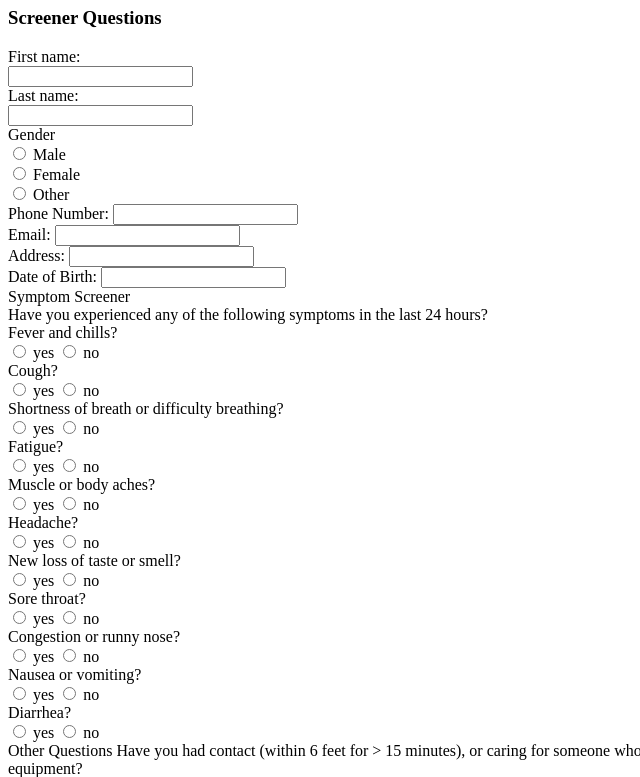
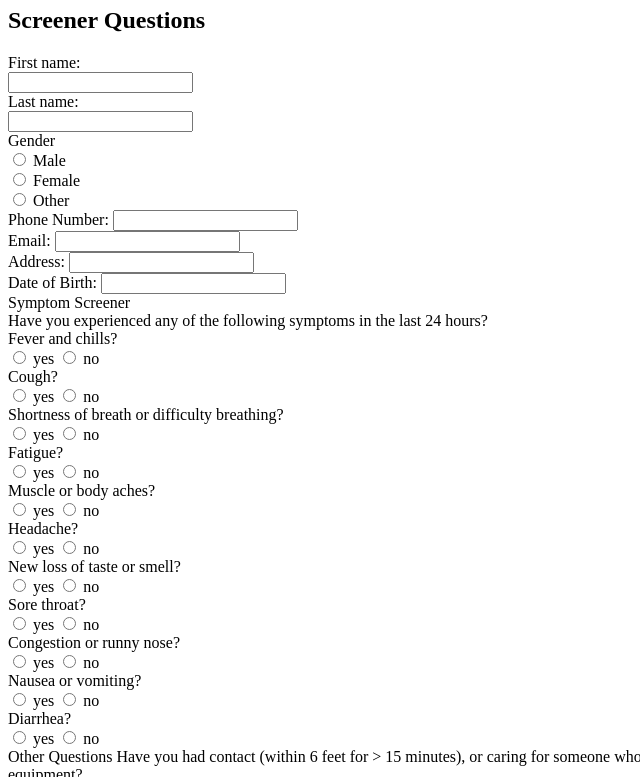
Before and after one commit to isaiahhaley0/webapp_spring2021_covid_center, a plain HTML site: page index.html in a window 1280 px wide. Shown: the part 73-850 px from the top of the page, without its empty margins (0-640 px from the left). Drawn offline with Linux system fonts and the light colour scheme.

Commit message:
Update index.html

```diff
--- a/index.html
+++ b/index.html
@@ -9,9 +9,9 @@
 		<h1>Welcome to the covid assesment website</h1>
 	</header>
 	<section>
+		<h2>Screener Questions</h2>
+		<article>
 
-		<article>
-			<h1>Screener Questions</h1>
 			<form>
 				<label for = "FirstName">First name:</label><br>
 				<input type="text" id="FirstName" name="FirstName"><br>
```
